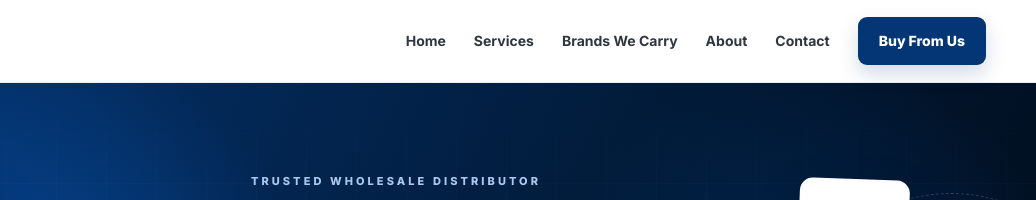
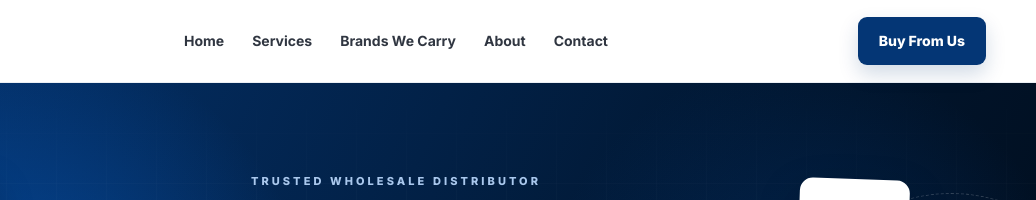
Before and after one commit to Ahmed12590/supply-patch, a plain HTML site: page index.html in a window 1280 px wide. Shown: the top 200 px of the page, 244-1280 px from the left. Drawn offline with Linux system fonts and the light colour scheme.

Commit message:
header css

```diff
--- a/style.css
+++ b/style.css
@@ -270,33 +270,40 @@ body.loading {
   border-bottom: 1px solid rgba(4, 54, 117, 0.08);
   backdrop-filter: blur(14px);
 }
+
 .nav-wrap {
   min-height: 82px;
   display: flex;
   align-items: center;
   gap: 28px;
-}
+  position: relative;
+}
+
 .brand {
   width: 150px;
   flex-shrink: 0;
 }
+
 .brand img {
   width: 100%;
   height: 52px;
   object-fit: contain;
 }
+
 .main-nav {
   display: flex;
   align-items: center;
   gap: 28px;
   margin-left: auto;
 }
+
 .main-nav a {
   font-size: 14px;
   font-weight: 700;
   color: #303641;
   position: relative;
 }
+
 .main-nav a::after {
   content: "";
   position: absolute;
@@ -308,17 +315,21 @@ body.loading {
   transform: scaleX(0);
   transition: 0.25s;
 }
+
 .main-nav a:hover::after,
 .main-nav a.active::after {
   transform: scaleX(1);
 }
+
 .main-nav a.active {
   color: var(--blue);
 }
+
 .nav-actions {
   display: flex;
   gap: 10px;
 }
+
 .btn {
   display: inline-flex;
   align-items: center;
@@ -331,37 +342,62 @@ body.loading {
   cursor: pointer;
   transition: 0.25s;
 }
+
 .btn:hover {
   transform: translateY(-2px);
 }
+
 .btn-primary {
   background: var(--navy);
   color: #fff;
   box-shadow: 0 9px 20px rgba(4, 54, 117, 0.18);
 }
+
 .btn-primary:hover {
   background: var(--navy-dark);
 }
+
 .btn-outline {
   border-color: var(--navy);
   color: var(--navy);
   background: white;
 }
+
 .btn-outline:hover {
   background: var(--blue-soft);
 }
+
 .menu-toggle {
   display: none;
   border: 0;
   background: transparent;
   padding: 6px;
 }
+
 .menu-toggle span {
   display: block;
   width: 24px;
   height: 2px;
   background: var(--navy);
   margin: 5px;
+}
+
+/* ===========================
+   Desktop Only Navigation
+=========================== */
+@media (min-width: 992px) {
+
+  .main-nav {
+    position: absolute;
+    left: 50%;
+    transform: translateX(-50%);
+    margin-left: 0;
+  }
+
+  .nav-actions {
+    margin-left: auto;
+  }
+
 }
 
 .hero {
```
